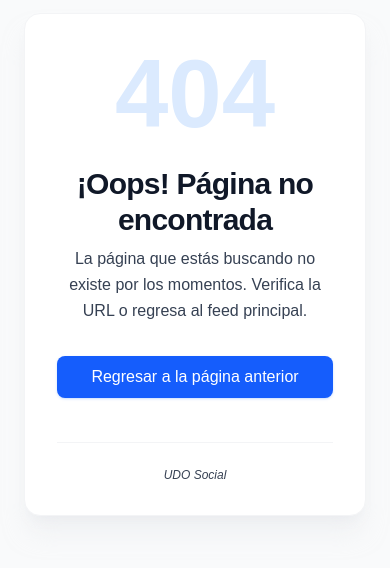
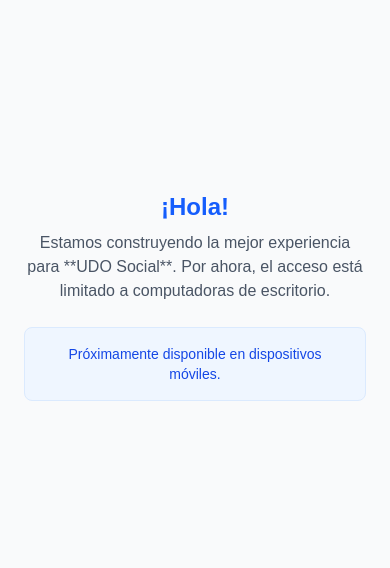
Before and after one commit to VictorMfr/UDO-Social, a Next.js app: page /desktop-only in a window 390 px wide. Before the commit this address had no page. Shown: the part 126-694 px from the top of the page. Built offline with nearby package versions, Linux system fonts and the light colour scheme.

Commit message:
Added mobile origin blocking (For now)

```diff
--- /dev/null
+++ b/app/desktop-only/page.tsx
@@ -0,0 +1,13 @@
+export default function DesktopOnly() {
+  return (
+    <div className="h-screen flex flex-col items-center justify-center p-6 text-center bg-gray-50">
+      <h1 className="text-2xl font-bold text-blue-600 mb-2">¡Hola!</h1>
+      <p className="text-gray-600 max-w-sm">
+        Estamos construyendo la mejor experiencia para **UDO Social**. Por ahora, el acceso está limitado a computadoras de escritorio.
+      </p>
+      <div className="mt-6 p-4 bg-blue-50 rounded-lg border border-blue-100 text-sm text-blue-700">
+        Próximamente disponible en dispositivos móviles.
+      </div>
+    </div>
+  )
+}
--- a/proxy.ts
+++ b/proxy.ts
@@ -2,25 +2,46 @@
 import type { NextRequest } from 'next/server';
 
 export function proxy(request: NextRequest) {
-  // 1. Intentar obtener nuestra "cookie de espejo"
+  const { pathname } = request.nextUrl;
+
+  // 1. Detección de dispositivo
+  const userAgent = request.headers.get('user-agent') || '';
+  const isMobile = /Android|webOS|iPhone|iPad|iPod|BlackBerry|IEMobile|Opera Mini/i.test(userAgent);
+
+  // 2. Lógica de bloqueo/desbloqueo de dispositivo
+  if (isMobile) {
+    // Si es móvil y no está en la página de error, redirigir
+    if (pathname !== '/desktop-only') {
+      return NextResponse.redirect(new URL('/desktop-only', request.url));
+    }
+    // Si es móvil y está en /desktop-only, permitir que vea la página
+    return NextResponse.next();
+  } else {
+    // SI ES ESCRITORIO y trata de entrar a /desktop-only, mandarlo fuera
+    if (pathname === '/desktop-only') {
+      return NextResponse.redirect(new URL('/feed', request.url));
+    }
+  }
+
+  // 3. Verificación de sesión (Cookie de espejo)
   const sessionStatus = request.cookies.get('app_session_status')?.value;
   const isLoggedIn = sessionStatus === 'active';
 
-  // 2. Definir rutas protegidas
+  // 4. Definir rutas protegidas
   const protectedRoutes = ['/feed', '/profile', '/settings'];
   const isProtectedRoute = protectedRoutes.some((route) =>
-    request.nextUrl.pathname.startsWith(route)
+    pathname.startsWith(route)
   );
 
-  // 3. Si es protegida y NO hay señal de sesión -> Login
+  // 5. Si es protegida y NO hay señal de sesión -> Login
   if (isProtectedRoute && !isLoggedIn) {
     const loginUrl = new URL('/login', request.url);
-    loginUrl.searchParams.set('from', request.nextUrl.pathname);
+    loginUrl.searchParams.set('from', pathname);
     return NextResponse.redirect(loginUrl);
   }
 
-  // 4. Si YA hay señal e intenta ir a auth -> Feed
-  if (isLoggedIn && (request.nextUrl.pathname === '/login' || request.nextUrl.pathname === '/register')) {
+  // 6. Si YA hay señal e intenta ir a auth -> Feed
+  if (isLoggedIn && (pathname === '/login' || pathname === '/register')) {
     return NextResponse.redirect(new URL('/feed', request.url));
   }
 
```
